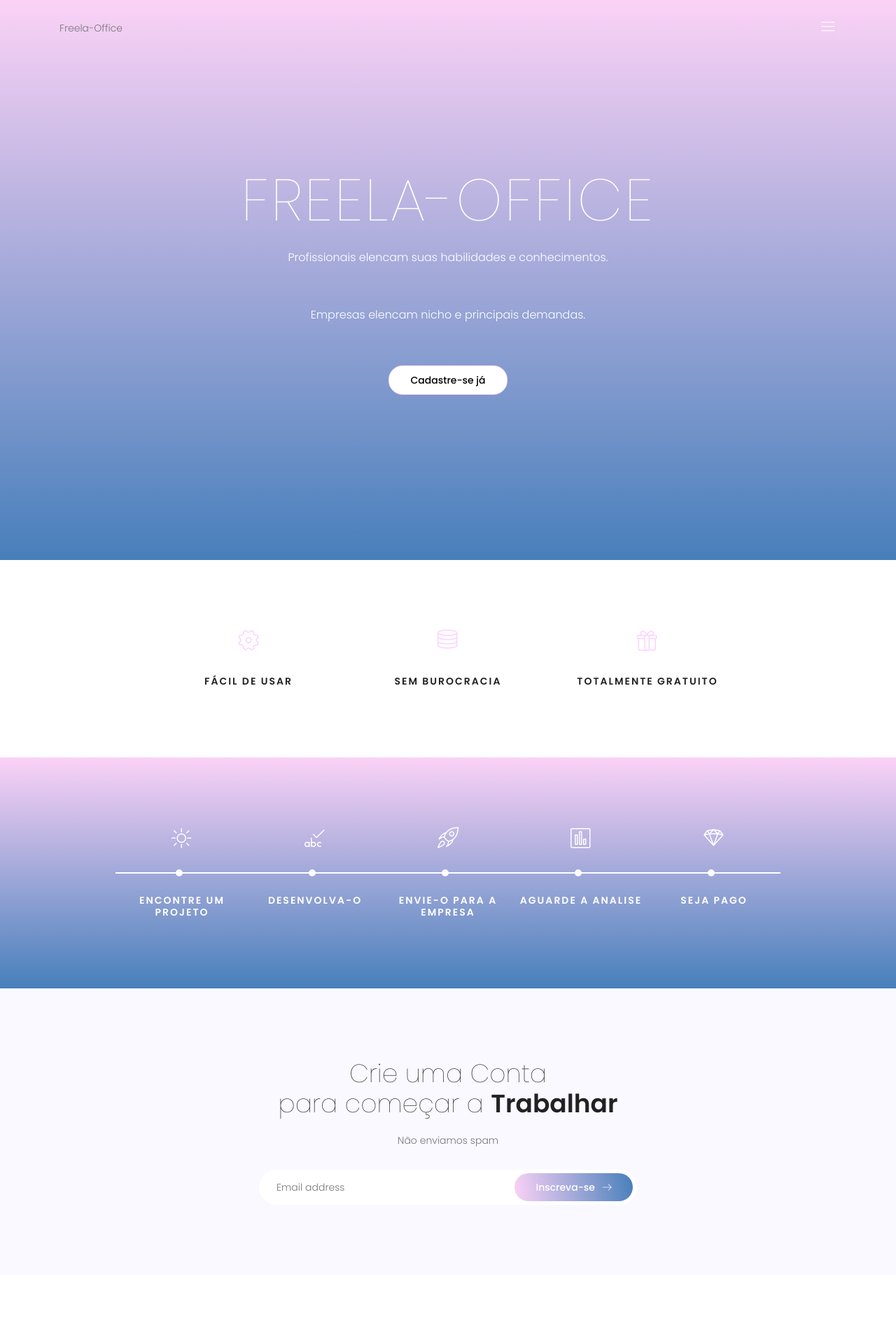
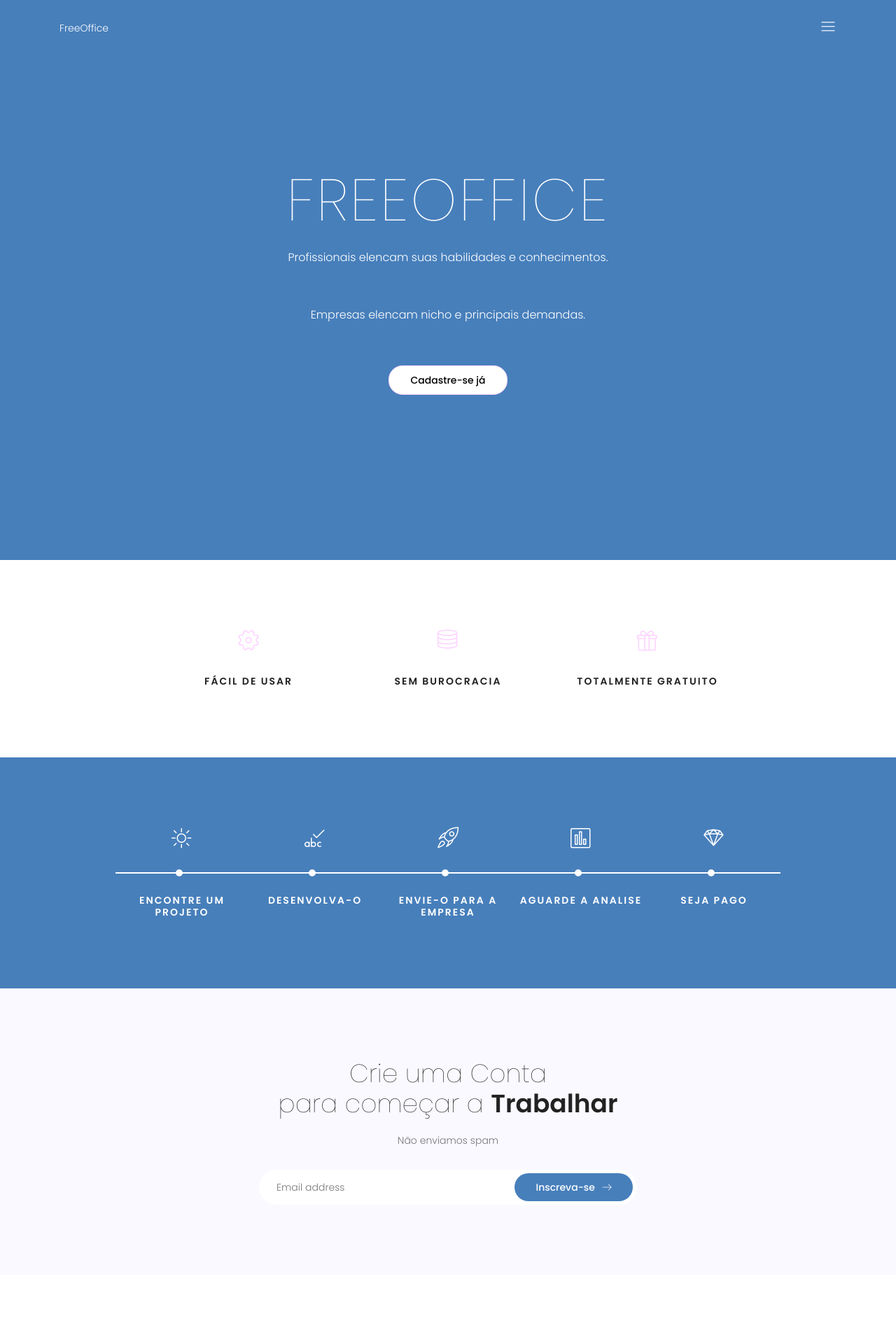
Before and after one commit to OmagnetFirel/freela, a plain HTML site: page index.html in a window 1280 px wide. Shown: the top 1900 px of the page at 70% size. Drawn offline with nearby package versions, Linux system fonts and the light colour scheme.

Commit message:
Adjustments in CSS

```diff
--- a/css/main.css
+++ b/css/main.css
@@ -62,7 +62,7 @@ a:focus,
 a:hover {
     text-decoration: none;
     outline: 0;
-    color: #777;
+    color: #fff;
 }
 .btn.active.focus,
 .btn.active:focus,
@@ -1695,13 +1695,13 @@ nav a:hover {
 .service-area .prev-trigger:hover,
 .footer-social a:hover {
     background-image: -moz-linear-gradient(90deg, #477fbb 0%, #477fbb 100%);
-    background-image: -webkit-linear-gradient(90deg, #477fbb 0%, #fbd2f6 100%);
-    background-image: -ms-linear-gradient(190eg, #f6d0c5 0%, #477fbb 100%);
+    background-image: -webkit-linear-gradient(90deg, #477fbb 0%, #477fbb 100%);
+    background-image: -ms-linear-gradient(190eg, #477fbb 0%, #477fbb 100%);
 }
 .p2-gradient-bg,
 .primary-btn:after {
     background-image: -moz-linear-gradient(190deg, #477fbb 0%, #477fbb 100%);
-    background-image: -webkit-linear-gradient(190deg, #477fbb 0%, #fbd2f6 100%);
+    background-image: -webkit-linear-gradient(190deg, #477fbb 0%, #477fbb 100%);
     background-image: -ms-linear-gradient(190deg, #477fbb 0%, #477fbb 100%);
 }
 .p1-gradient-color {
--- a/index.html
+++ b/index.html
@@ -35,14 +35,14 @@
 					<div class="header-wrap">
 						<div class="header-top d-flex justify-content-between align-items-center">
 							<div class="logo">
-								<a href="index.html">Freela-Office</a>
+								<a href="index.html">FreeOffice</a>
 							</div>
 							<div class="main-menubar d-flex align-items-center">
 								<nav class="hide">
-									<a href="index.html">Home</a>
-									<a href="generic.html">Jobs</a>
+									<a href="index.html">Início</a>
+									<a href="generic.html">Serviços</a>
 									<a href="elements.html">Login</a>
-									<a href="account.html">Create Account</a>
+									<a href="account.html">Criar conta</a>
 								</nav>
 								<div class="menu-bar"><span class="lnr lnr-menu"></span></div>
 							</div>
@@ -58,7 +58,7 @@
 					<div class="row fullscreen align-items-center justify-content-center" style="height: 735px;">
 						<div class="col-lg-10">
 							<div class="banner-content text-center">
-								<h1 class="text-uppercase text-white">Freela-Office</h1>
+								<h1 class="text-uppercase text-white">FreeOffice</h1>
 								<p>
 									Profissionais elencam suas habilidades e conhecimentos.
 								</p>
@@ -214,7 +214,7 @@
 					</div>
 					<div class="footer-bottom d-flex justify-content-between align-items-center flex-wrap">
 						<!-- Link back to Colorlib can't be removed. Template is licensed under CC BY 3.0. -->
-						<p class="footer-text m-0">Copyright &copy;<script>document.write(new Date().getFullYear());</script> All rights reserved | This template is made with <i class="fa fa-heart-o" aria-hidden="true"></i> by <a href="https://colorlib.com" target="_blank">Colorlib</a></p>
+						<p class="footer-text m-0">Copyright &copy;<script>document.write(new Date().getFullYear());</script> Todos os direitos reservados | Freela-Office</p>
 						<!-- Link back to Colorlib can't be removed. Template is licensed under CC BY 3.0. -->
 					</div>
 				</div>
```
